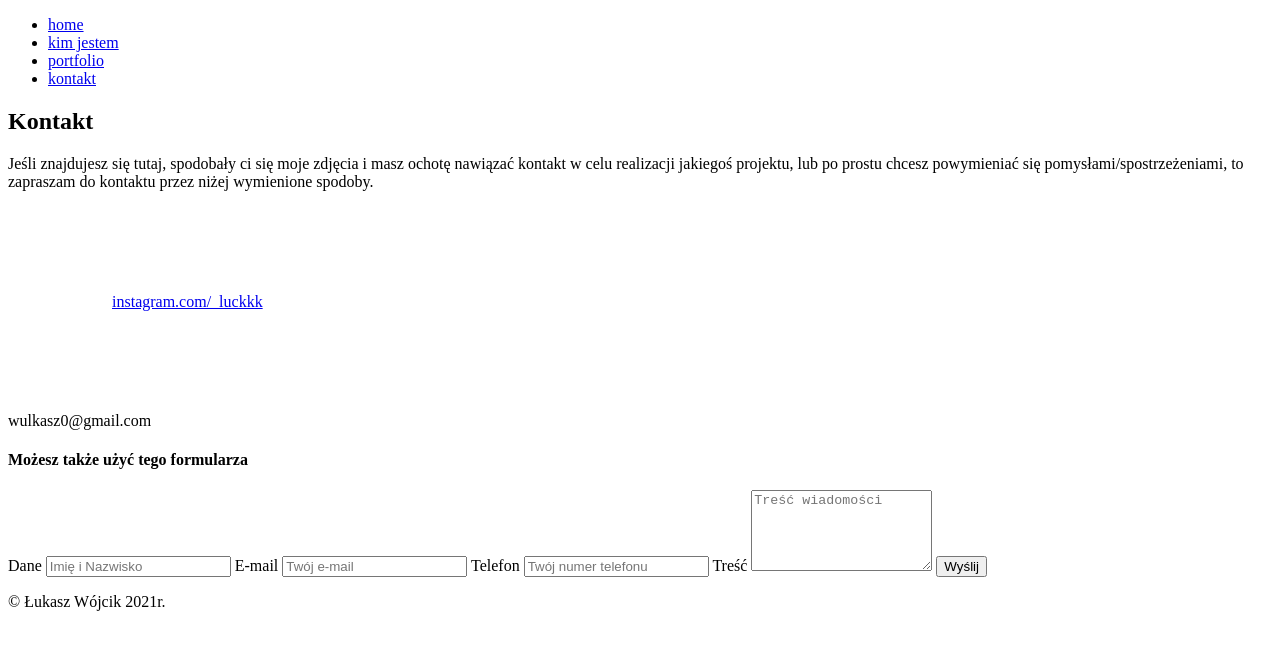
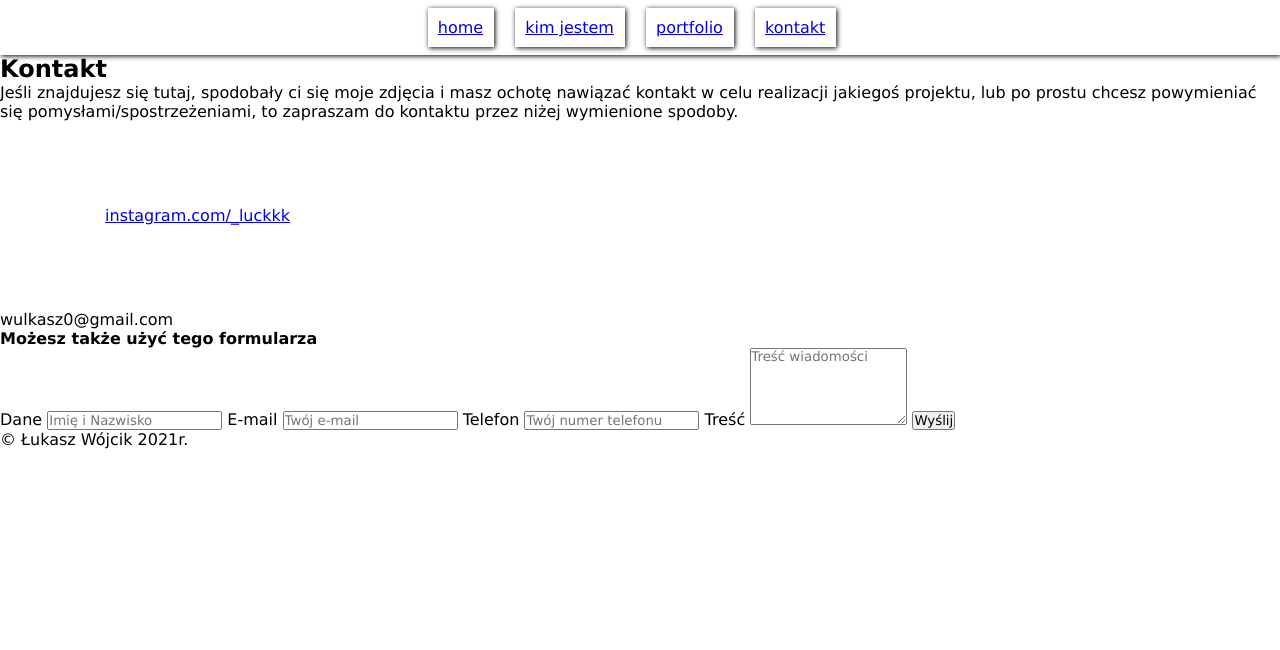
Before and after one commit to LukaszWojcik0/scssbem, a plain HTML site: page kontakt.html in a window 1280 px wide. Drawn offline with Linux system fonts and the light colour scheme.

Commit message:
13:06 28.02

```diff
--- a/kontakt.html
+++ b/kontakt.html
@@ -5,6 +5,7 @@
     <meta http-equiv="X-UA-Compatible" content="IE=edge">
     <meta name="viewport" content="width=device-width, initial-scale=1.0">
     <title>@_luckkk - Kontakt</title>
+    <link rel="stylesheet" href="style/main.css">
 </head>
 <body class="container">
     <nav class="container_nav nav">
--- a/style/_vars.scss
+++ b/style/_vars.scss
@@ -1,3 +1,7 @@
+//nav
+
 $nav_color: rgba(255, 255, 255, 0.7);
 $nav_shadow: 1px 1px 5px black;
-$nav_button-color: rgba(255, 255, 255, 1);
+
+$nav_butt-color: rgba(255, 255, 255, 1);
+$nav_butt-colorHover: rgba($color: #7a7a7a, $alpha: 1.0);
--- a/style/main.scss
+++ b/style/main.scss
@@ -16,18 +16,38 @@
 
 .nav {
     width: 100%;
+
 }
 
 
 .nav_list {
-    text-decoration: none;
+    box-shadow: $nav_shadow;
+    text-align: center;
+
+    :hover {
+        background-color: $nav_butt-colorHover;
+    }
+
+    .nav_link {
+        text-decoration: none;
+
+        font-size: 0.9em;
+    }
+
 
 }
 
 .nav_list-item {
     display: inline-block;
-    background-color: $nav_button-color;
+    background-color: $nav_butt-color;
     padding: 10px;
     border-right: 1px solid transparent;
     box-shadow: $nav_shadow;
+
+
+    margin-right: 1em;
+    margin-top: 0.5em;
+    margin-bottom: 0.5em;
 }
+
+// MAIN - article
```
Also changed, not shown: portfolio.html (+1 -0 lines), style/main.css, 1 other file.
